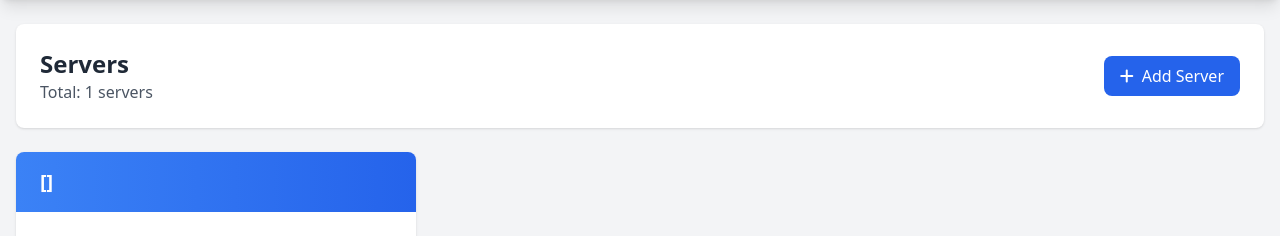
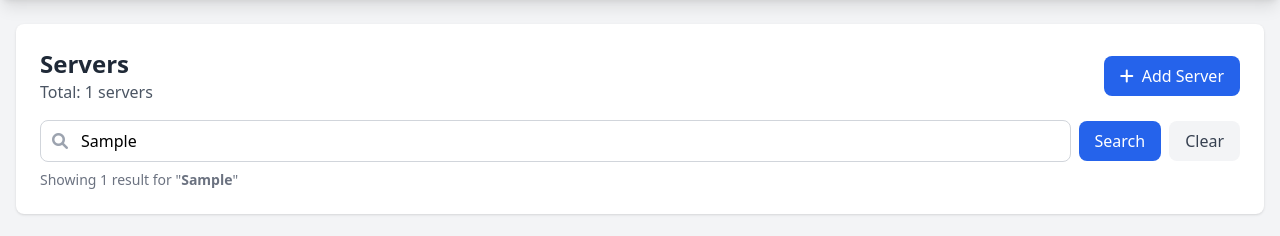
Before and after one commit to layershift/http-code-checker, a Django app: template templates/monitoring/server_list.html in a window 1280 px wide. Shown: the part 64-300 px from the top of the page. Run offline with Django 4.2, Linux system fonts and the light colour scheme; the template is opened without the code that fills it: most values are stand-ins (such as "Sample title", 1, 10 or a date in 2020); some libraries are stand-ins or nearby versions.

Commit message:
server page searchable

```diff
--- a/templates/monitoring/server_list.html
+++ b/templates/monitoring/server_list.html
@@ -15,6 +15,34 @@
                 <i class="fas fa-plus mr-2"></i>Add Server
             </a>
         </div>
+
+        <!-- NEW: Hostname search -->
+        <form method="get" class="mt-4 flex items-center gap-2">
+            <div class="relative flex-1">
+                <i class="fas fa-search absolute left-3 top-1/2 -translate-y-1/2 text-gray-400"></i>
+                <input
+                    type="text"
+                    name="search"
+                    value="{{ current_search }}"
+                    placeholder="Search by hostname, description or IP..."
+                    class="w-full pl-10 pr-4 py-2 border border-gray-300 rounded-lg focus:outline-none focus:ring-2 focus:ring-blue-500"
+                >
+            </div>
+            <button type="submit" class="bg-blue-600 text-white px-4 py-2 rounded-lg hover:bg-blue-700">
+                Search
+            </button>
+            {% if current_search %}
+            <a href="{% url 'server_list' %}" class="px-4 py-2 rounded-lg bg-gray-100 text-gray-700 hover:bg-gray-200">
+                Clear
+            </a>
+            {% endif %}
+        </form>
+
+        {% if current_search %}
+        <p class="mt-2 text-sm text-gray-500">
+            Showing {{ servers|length }} result{{ servers|length|pluralize }} for "<strong>{{ current_search }}</strong>"
+        </p>
+        {% endif %}
     </div>
 
     <!-- Server Grid -->
@@ -80,7 +108,12 @@
         {% empty %}
         <div class="col-span-3 text-center py-12">
             <i class="fas fa-server text-4xl text-gray-400 mb-4"></i>
+            {% if current_search %}
+            <p class="text-gray-500 text-lg">No servers match "<strong>{{ current_search }}</strong>"</p>
+            <a href="{% url 'server_list' %}" class="inline-block mt-4 text-blue-600 hover:underline">Clear search</a>
+            {% else %}
             <p class="text-gray-500 text-lg">No servers found</p>
+            {% endif %}
         </div>
         {% endfor %}
     </div>
@@ -90,7 +123,7 @@
     <div class="bg-white rounded-lg shadow p-4">
         <div class="flex justify-center space-x-2">
             {% if page_obj.has_previous %}
-            <a href="?page={{ page_obj.previous_page_number }}" class="px-3 py-1 bg-gray-200 rounded hover:bg-gray-300">Previous</a>
+            <a href="?{% if querystring %}{{ querystring }}&{% endif %}page={{ page_obj.previous_page_number }}" class="px-3 py-1 bg-gray-200 rounded hover:bg-gray-300">Previous</a>
             {% endif %}
 
             <span class="px-3 py-1 bg-blue-600 text-white rounded">
@@ -98,7 +131,7 @@
             </span>
 
             {% if page_obj.has_next %}
-            <a href="?page={{ page_obj.next_page_number }}" class="px-3 py-1 bg-gray-200 rounded hover:bg-gray-300">Next</a>
+            <a href="?{% if querystring %}{{ querystring }}&{% endif %}page={{ page_obj.next_page_number }}" class="px-3 py-1 bg-gray-200 rounded hover:bg-gray-300">Next</a>
             {% endif %}
         </div>
     </div>
```
Also changed, not shown: apps/core/views.py (+19 -2 lines).
